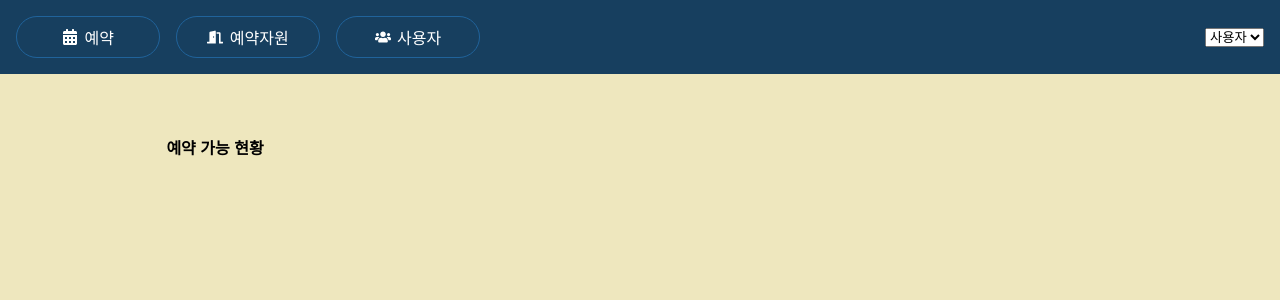
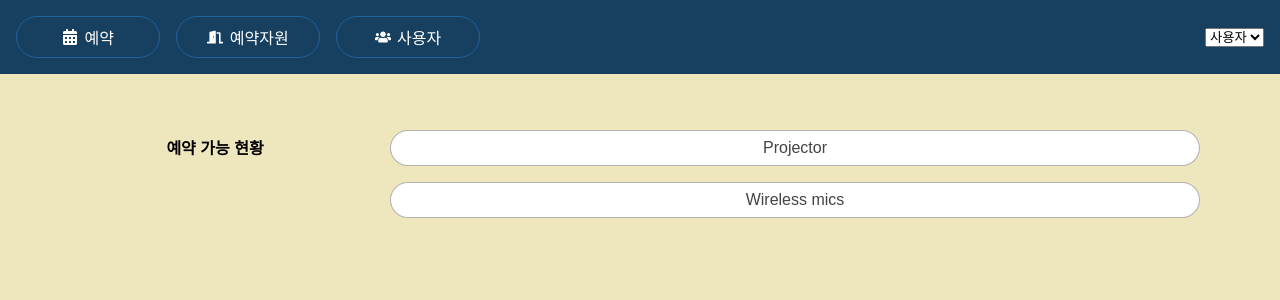
Before and after one commit to leegeon4/React-Demo, a React (Vite) app: page /bookables in a window 1280 px wide. Shown: the top 300 px of the page. Built offline with nearby package versions, Linux system fonts and the light colour scheme.

Commit message:
#3 그룹별 예약 자원 목록 UI 항목 클릭해도 selected 스타일이 바뀌지 않는다. bookableIndex 값이 바뀌었으나 UI를 다시 렌더링 하지 않았기 때문.

```diff
--- /dev/null
+++ b/src/component/Bookables/BookList.jsx
@@ -0,0 +1,29 @@
+import {bookables} from "../../static.json"
+
+
+function BookList() {
+    let bookalbes;
+    console.log("bookables", bookalbes)
+    const group="Kit"
+    let bookableIndex = 3
+    const bookableGroup = bookables.filter(b =>(b.group === group))
+
+    function changeBookable(selectIndex){
+        bookableIndex = selectIndex
+    }
+
+    return (
+        <ul className="items-list-nav">
+            {bookableGroup.map((b,i) => (
+                <li key={b.id} className={i=== bookableIndex? "selected":null}>
+                    <button className="btn"
+                        onClick={()=> changeBookable(i)}>
+                        {b.title}
+                    </button>
+                </li>
+            ))}
+        </ul>
+    )
+}
+
+export  default BookList
--- a/src/component/Bookables/BookablePage.jsx
+++ b/src/component/Bookables/BookablePage.jsx
@@ -1,7 +1,10 @@
+import BookList from "./BookList.jsx";
+
 function BookablePage() {
     return(
         <main className="bookables-page">
             <h4>예약 가능 현황</h4>
+            <BookList/>
         </main>
     )
 }
```
